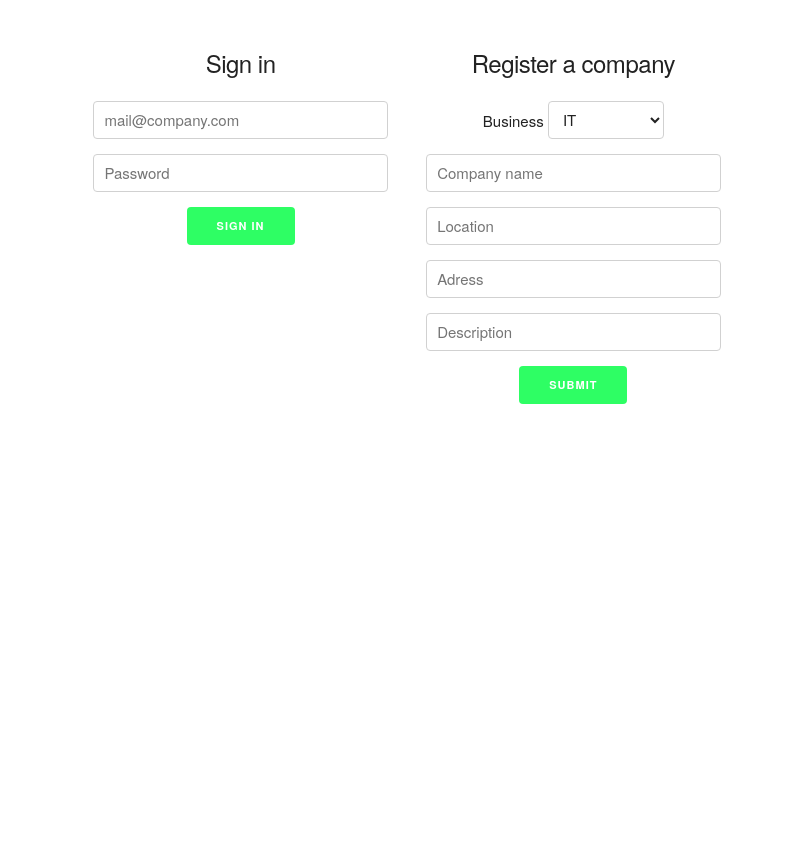
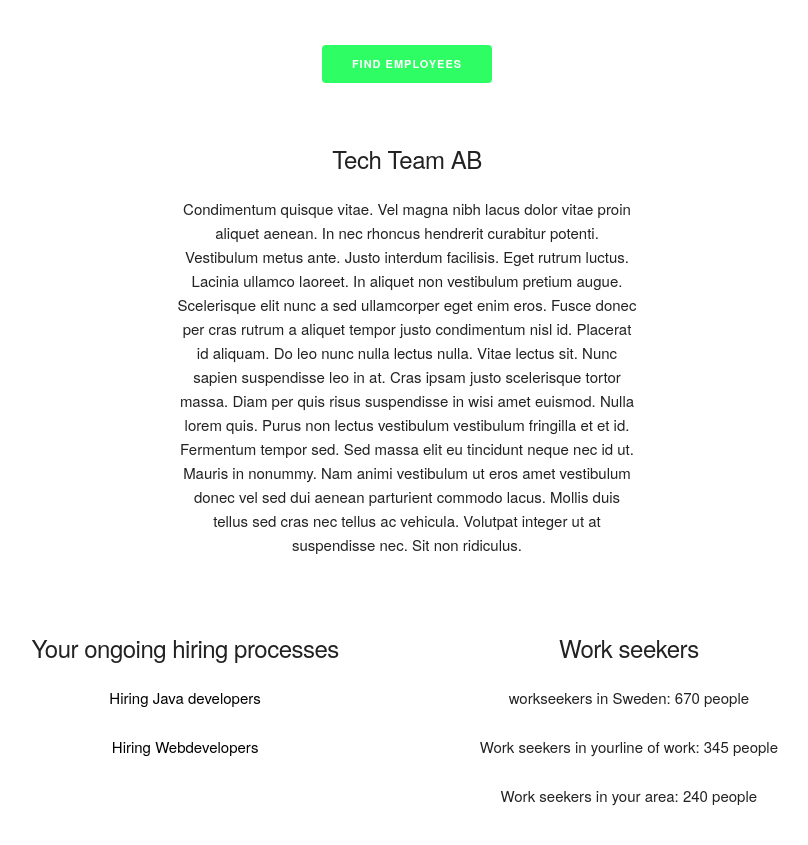
Before and after one commit to OpenHackC4H/Skillset, a plain HTML site: page employer.html in a window 1280 px wide. Shown: the part 115-960 px from the top of the page, without its empty margins (233-1041 px from the left). Before the commit the page ends 800 px from the top, so only its background shows below. Drawn offline with Linux system fonts and the light colour scheme.

Commit message:
changing of filenames

```diff
--- a/css/skeleton.css
+++ b/css/skeleton.css
@@ -158,9 +158,9 @@ p {
 /* Links
 –––––––––––––––––––––––––––––––––––––––––––––––––– */
 a {
-  color: #1EAEDB; }
+  color: black; }
 a:hover {
-  color: #0FA0CE; }
+  color: black; }
 
 
 /* Buttons
--- a/index0.html
+++ b/employer.html
@@ -36,37 +36,26 @@
       <div class="offset-by-two eight columns" style="margin-top: 5%; text-align:center;">
         <a href="index.html"><img class="logo" src="images/logo.svg"></a>
       </div>
+      <div class="offset-by-two eight columns" style="margin-top: 5%; text-align:center;">
+        <a class="button button-primary" href="#">Find employees</a>
+      </div>
+      <div class="offset-by-three six columns" style="margin-top: 5%; margin-bottom:5%; text-align:center;">
+        <h5>Tech Team AB</h5>
+          <p>Condimentum quisque vitae. Vel magna nibh lacus dolor vitae proin aliquet aenean. In nec rhoncus hendrerit curabitur potenti. Vestibulum metus ante. Justo interdum facilisis. Eget rutrum luctus. Lacinia ullamco laoreet. In aliquet non vestibulum pretium augue. Scelerisque elit nunc a sed ullamcorper eget enim eros. Fusce donec per cras rutrum a aliquet tempor justo condimentum nisl id. Placerat id aliquam. Do leo nunc nulla lectus nulla. Vitae lectus sit. Nunc sapien suspendisse leo in at. Cras ipsam justo scelerisque tortor massa. Diam per quis risus suspendisse in wisi amet euismod. Nulla lorem quis. Purus non lectus vestibulum vestibulum fringilla et et id. Fermentum tempor sed. Sed massa elit eu tincidunt neque nec id ut. Mauris in nonummy. Nam animi vestibulum ut eros amet vestibulum donec vel sed dui aenean parturient commodo lacus. Mollis duis tellus sed cras nec tellus ac vehicula. Volutpat integer ut at suspendisse nec. Sit non ridiculus.</p>
+      </div>
+    </div>
+  </div>
 
-      <div class="row">
-        <div class="offset-by-two four columns" style="margin-top:5%; text-align:center;">
-          <h5>Sign in</h5>
-          <form action="/action_page.php">
-            <input class="u-full-width" type="email" placeholder="mail@company.com">
-            <input class="u-full-width" type="password" placeholder="Password">
-            <a class="button button-primary" href="company.html">Sign in</a>
-          </form>
-        </div>
-
-        <div class="four columns" style="margin-top: 5%; text-align:center;">
-          <h5>Register a company</h5>
-        </div>
-        <div class="four columns" style="text-align:center;">
-          <form action="/action_page.php">
-            Business    <select>
-              <option value="IT">IT</option>
-              <option value="Finance">Finance</option>
-              <option value="Restaurant">Restaurant</option>
-              <option value="Store">Store</option>
-            </select><br>
-            <input class="u-full-width" type="email" placeholder="Company name">
-            <input class="u-full-width" type="email" placeholder="Location">
-            <input class="u-full-width" type="email" placeholder="Adress">
-            <input class="u-full-width" type="email" placeholder="Description">
-            <a class="button button-primary" href="#">Submit</a>
-          </form>
-        </div>
-
-    </div>
+  <div class="offset-by-two four columns" style="text-align:center;">
+    <h5>Your ongoing hiring processes</h5>
+    <a class="process"><p>Hiring Java developers</p></a>
+    <a class="process"><p>Hiring Webdevelopers</p></a>
+  </div>
+  <div class="four columns" style="text-align:center; margin-bottom:5%;">
+    <h5>Work seekers</h5>
+    <p>workseekers in Sweden: 670 people</p>
+    <p>Work seekers in yourline of work: 345 people</p>
+    <p>Work seekers in your area: 240 people</p>
   </div>
 
 <!-- End Document
```
Also changed, not shown: index.html (+2 -2 lines), login-employer.html (renamed from company.html, +30 -13 lines), login-employee.html (renamed from index1.html).
